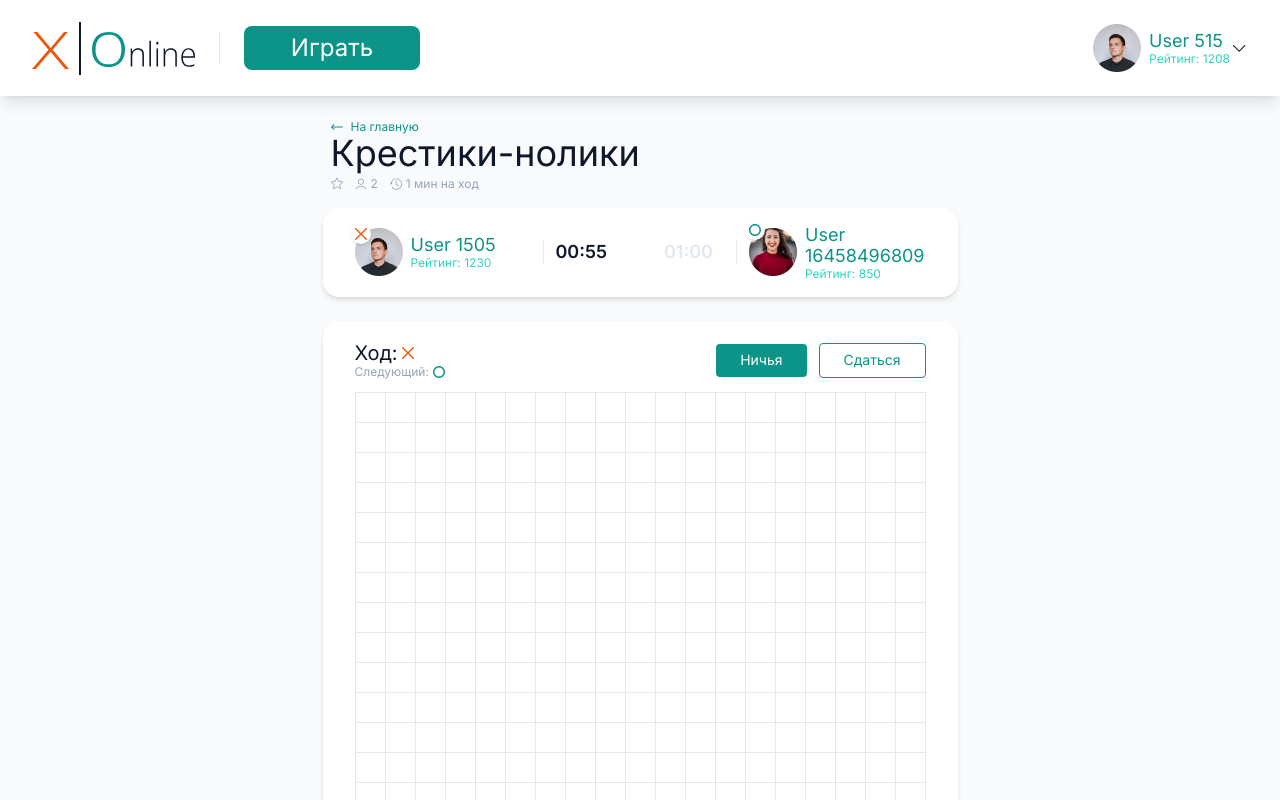
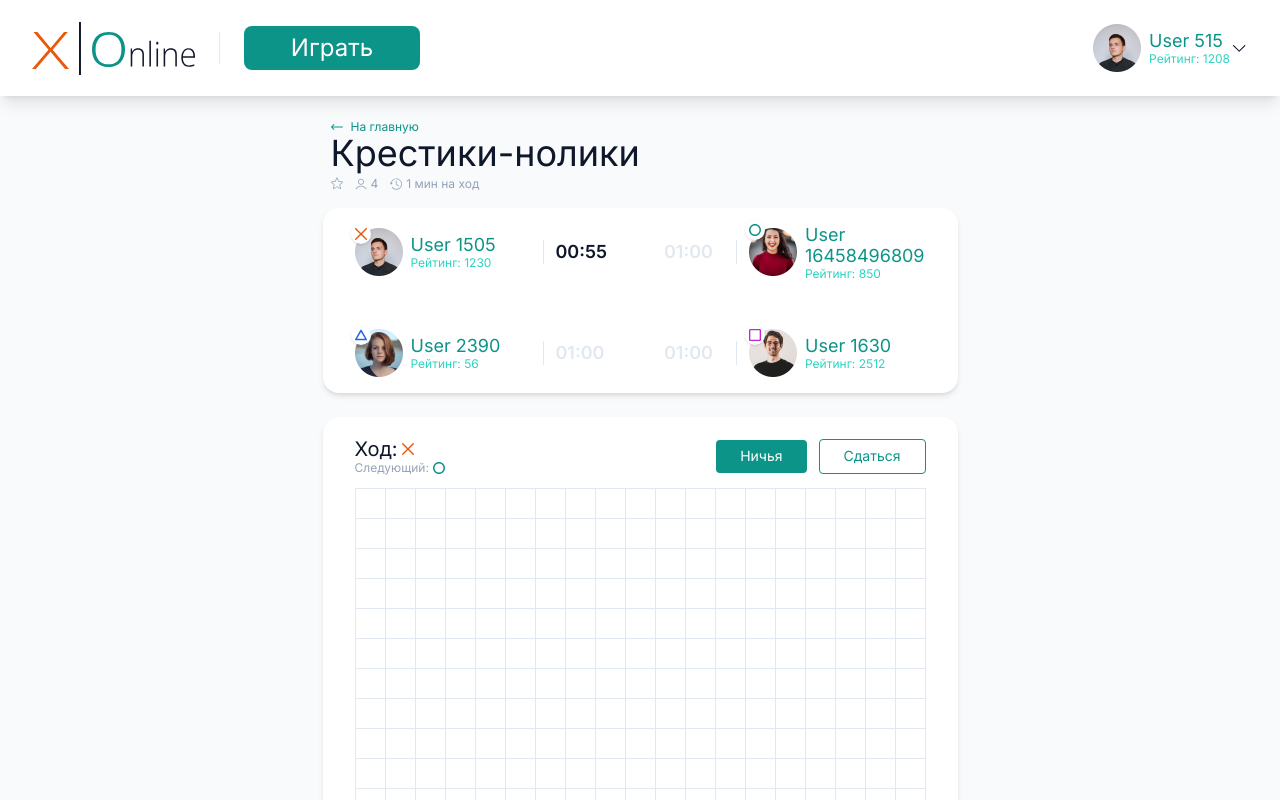
Before and after one commit to Yuthala/tit-tak-toe, a Next.js app: page / in a window 1280 px wide. Shown: the top 800 px of the page. Built offline with nearby package versions, Linux system fonts and the light colour scheme.

Commit message:
playersTimeOver

```diff
--- a/components/game/game-field.jsx
+++ b/components/game/game-field.jsx
@@ -24,6 +24,7 @@ export function GameField({className, cells, currentMove, nextMove, handleCellCl
 					<GameCell
 						key={index}
 						isWinner={winnerSequence?.includes(index)}
+						disabled={!!winnerSequence}
 						onClick={() => {
 							handleCellClick(index);
 					}}>
@@ -36,9 +37,10 @@ export function GameField({className, cells, currentMove, nextMove, handleCellCl
 }
 
 //компонент отрисовки хода игры
-function GameCell({children, onClick, isWinner}) {
+function GameCell({children, onClick, isWinner, disabled}) {
 	return (
 			<button
+				disabled={disabled}
 				onClick={onClick}
 				className={clsx("border border-slate-200 -ml-px -mt-px flex items-center justify-center", isWinner  && "bg-orange-600/10")}
 			>
--- a/components/game/game-info.jsx
+++ b/components/game/game-info.jsx
@@ -40,7 +40,7 @@ const players = [
 	}
 ];
 
-export function GameInfo({className, playersCount, currentMove}) {
+export function GameInfo({className, playersCount, currentMove, isWinner, onPlayerTimeOver}) {
 	return(
 		<div className={clsx(className, "bg-white rounded-2xl shadow-md px-8 py-4 justify-between grid grid-cols-2 gap-12")}>
 
@@ -49,7 +49,8 @@ export function GameInfo({className, playersCount, currentMove}) {
 					key={player.id}
 					playerInfo={player}
 					isRight={index % 2 === 1}
-					isTimerRunning={currentMove === player.symbol}
+					onTimeOver={() => onPlayerTimeOver(player.symbol)}
+					isTimerRunning={currentMove === player.symbol && !isWinner}
 				/>
 			))}
 
@@ -58,7 +59,7 @@ export function GameInfo({className, playersCount, currentMove}) {
 	);
 }
 
-function PlayerInfo({ playerInfo, isRight, isTimerRunning }) {
+function PlayerInfo({ playerInfo, isRight, isTimerRunning, onTimeOver }) {
 	//состояние таймера
 	const [seconds, setSeconds] = useState(60);
 	//строковое представление минут
@@ -83,6 +84,12 @@ function PlayerInfo({ playerInfo, isRight, isTimerRunning }) {
 			}
 		}
 	}, [isTimerRunning])
+
+	useEffect(() => {
+		if(seconds === 0) {
+			onTimeOver();
+		}
+	}, [seconds]);
 
 	//функция изменения цвета таймера
 	const getTimerColor = () => {
--- a/components/game/model.js
+++ b/components/game/model.js
@@ -1,9 +1,9 @@
 import { MOVE_ORDER } from './constants';
 
 //функция расчета состояния следующего хода на основании currentMove
-export function getNextMove(currentMove, playersCount) {
+export function getNextMove(currentMove, playersCount, playersTimeOver) {
 
-	const slicedMoveOrder = MOVE_ORDER.slice(0, playersCount);
+	const slicedMoveOrder = MOVE_ORDER.slice(0, playersCount).filter(symbol => !playersTimeOver.includes(symbol));
 
 	const nextMoveIndex = slicedMoveOrder.indexOf(currentMove) + 1
 	//если slicedMoveOrder[nextMoveIndex] > 3, надо установить индекс 0 (ходит опять "крестик")
@@ -40,6 +40,13 @@ export function computeWinner(cells, sequenceSize = 5, fieldSize = 5) {
 			res[2].push(-fieldSize * (j - gap) + (j - gap) + i);
 			res[3].push(fieldSize * (j - gap) + i);
 		}
+        const x = i % fieldSize;
+        if(x < gap || x >= fieldSize - gap) {
+            res.shift();
+            res.shift();
+            res.shift();
+        }
+
 		return res;
 	}
 
--- a/components/game/use-game-state.js
+++ b/components/game/use-game-state.js
@@ -7,27 +7,49 @@ export function useGameState(playersCount) {
 //СОСТОЯНИЯ
 	//объединенное состояние: состояние игрового поля, состояние какой текущий ход
 	//начальное значение useState - отрисовываем один раз пустое игровое поле (массив клеточек 19х19) при первоначальном рендере компонента
-	const [{cells, currentMove}, setGameState] = useState(() => ({
+	const [{cells, currentMove, playersTimeOver}, setGameState] = useState(() => ({
 		cells: new Array(19 * 19).fill(null),
-		currentMove: GAME_SYMBOLS.CROSS
+		currentMove: GAME_SYMBOLS.CROSS,
+		playersTimeOver: []
 	}));
 
 	const winnerSequence = computeWinner(cells);
 	//состояние какой следующий ход. Не заводим копию состояния currentMove, а расчитываем прямо при рендере.
-	const nextMove = getNextMove(currentMove, playersCount);
+	const nextMove = getNextMove(currentMove, playersCount, playersTimeOver);
 
 	//обработчик клика по клетке (хода)
 	const handleCellClick = (index) => {
     setGameState((lastGameState) => {
-
-			if(lastGameState.cells[index]){
+      if (lastGameState.cells[index]) {
         return lastGameState;
       }
 
       return {
         ...lastGameState,
-				currentMove: getNextMove(lastGameState.currentMove, playersCount),
-				cells: lastGameState.cells.map((cell, i) => i === index ? lastGameState.currentMove : cell
+        currentMove: getNextMove(
+          lastGameState.currentMove,
+          playersCount,
+		  playersTimeOver,
+          lastGameState.playersTimeOver
+        ),
+        cells: lastGameState.cells.map((cell, i) =>
+          i === index ? lastGameState.currentMove : cell
+        ),
+      };
+    });
+  };
+
+  //обработчик окончания времени хода игрока
+ const handlePlayerTimeOver = (symbol) => {
+    setGameState((lastGameState) => {
+      return {
+        ...lastGameState,
+        playersTimeOver: [...lastGameState.playersTimeOver, symbol],
+        currentMove: getNextMove(
+          lastGameState.currentMove,
+          playersCount,
+		  playersTimeOver,
+          lastGameState.playersTimeOver
         ),
       };
     });
@@ -38,6 +60,7 @@ export function useGameState(playersCount) {
 		currentMove,
 		nextMove,
 		handleCellClick,
+		handlePlayerTimeOver,
 		winnerSequence
 	}
 }
--- a/pages/index.jsx
+++ b/pages/index.jsx
@@ -4,13 +4,14 @@ import {useState} from 'react';
 
 export default function HomePage() {
 
-	const [playersCount] = useState(2); //указать кол-во игроков 2 или 4 в начальном состоянии
+	const [playersCount] = useState(4); //указать кол-во игроков 2 или 4 в начальном состоянии
 	//хук, общий для game-info и game-field, венесен на уровень выше
 	const {	cells,
 		currentMove,
 		nextMove,
 		handleCellClick,
-		winnerSequence} = useGameState(playersCount);
+		winnerSequence,
+		handlePlayerTimeOver} = useGameState(playersCount);
 
   return (
 	<div className="bg-slate-50 min-h-screen">
@@ -21,6 +22,8 @@ export default function HomePage() {
 				playersCount={playersCount}
 				className="mt-4"
 				currentMove={currentMove}
+				isWiiner={!!winnerSequence}
+				onPlayerTimeOver={handlePlayerTimeOver}
 			/>
 			<GameField
 				className="mt-6"
```
Lines whose indentation alone changed are shown as unchanged.
